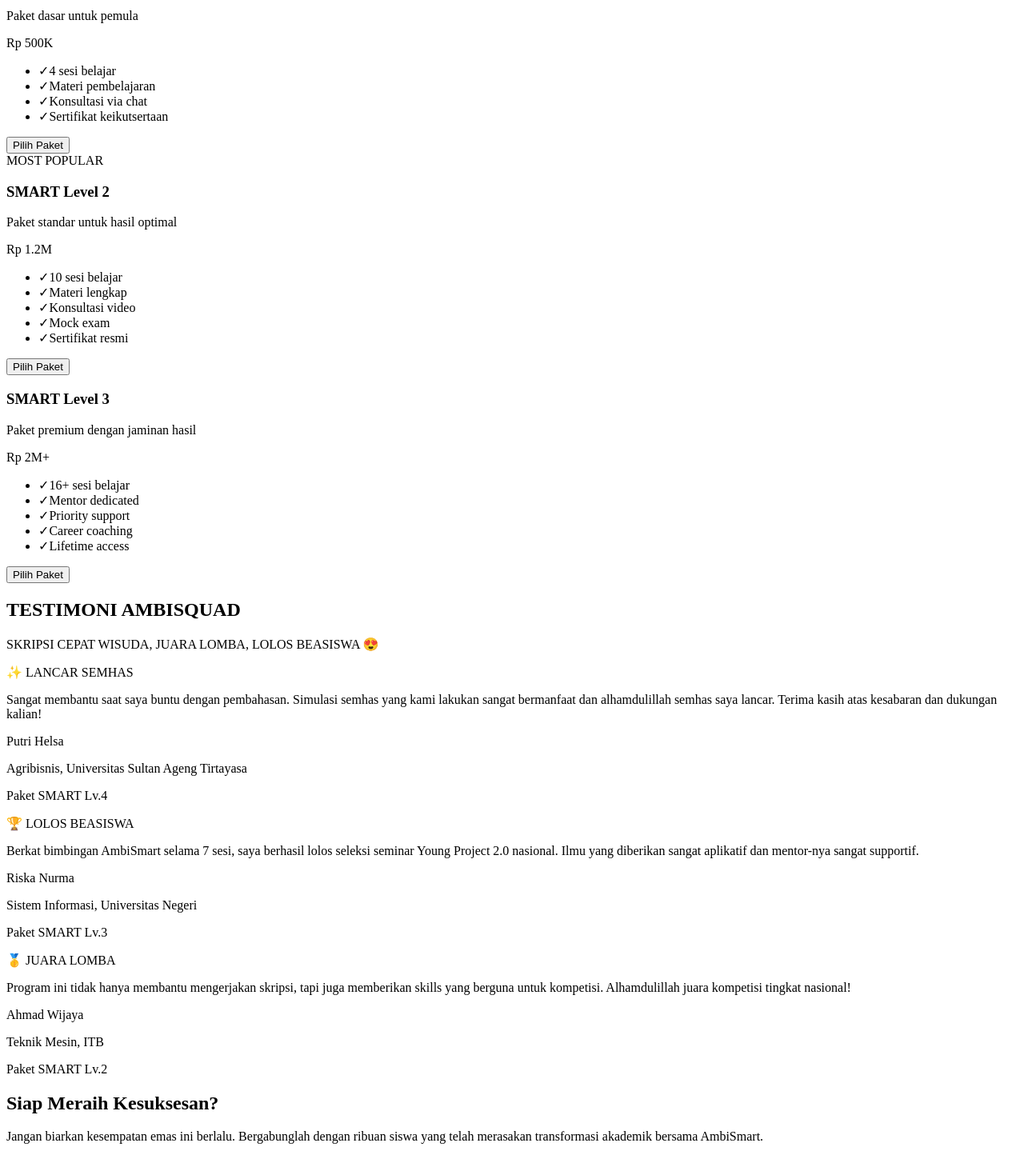
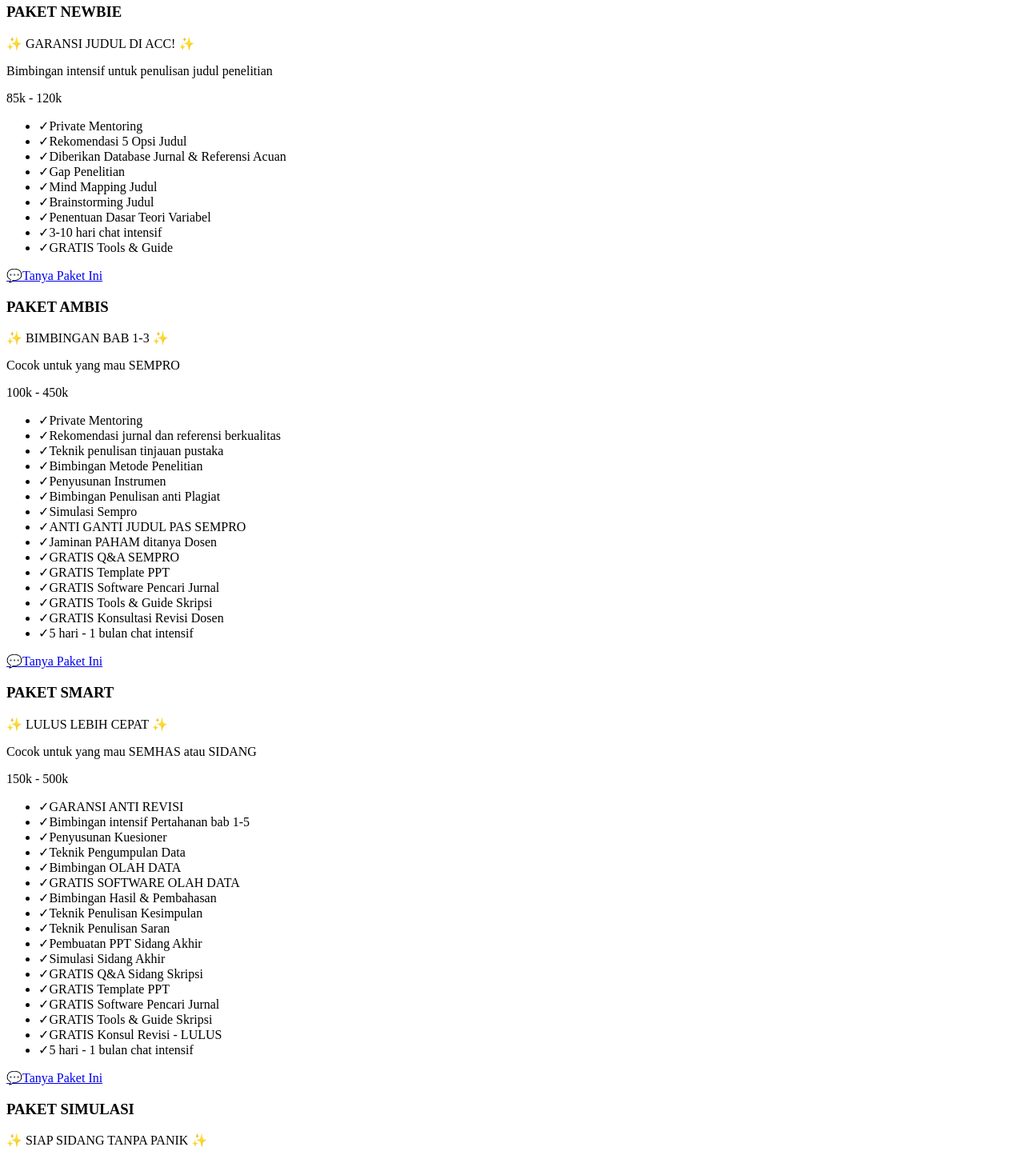
Before and after one commit to LuthfiAditya01/ambismart, a Next.js app: page /dashboard in a window 1280 px wide. Shown: the part 700-2144 px from the top of the page at 80% size. Built offline with nearby package versions, Linux system fonts and the light colour scheme.

Commit message:
Update
Update routing for anniversary page and enhance services section with new packages and features

```diff
--- a/src/App.tsx
+++ b/src/App.tsx
@@ -18,7 +18,7 @@
       <BrowserRouter>
         <Routes>
           <Route path="/" element={<Dashboard />} />
-          <Route path="/2nd" element={<SecondAnniversary />} />
+          <Route path="/2ndambismart" element={<SecondAnniversary />} />
           <Route path="*" element={<NotFound />} />
         </Routes>
       </BrowserRouter>
--- a/src/components/about.tsx
+++ b/src/components/about.tsx
@@ -9,7 +9,7 @@
           <div className="text-center md:text-left">
             <h2 className="text-3xl sm:text-4xl md:text-5xl font-bold text-primary mb-4 md:mb-6">Tentang AmbiSmart</h2>
             <p className="text-base sm:text-lg text-gray-700 mb-4 md:mb-6 leading-relaxed">
-              AmbiSmart adalah platform bimbingan akademik terpercaya yang telah membantu lebih dari 1000+ mahasiswa
+              AmbiSmart adalah platform bimbingan akademik terpercaya yang telah membantu lebih dari 100+ mahasiswa
               mencapai kesuksesan mereka. Dengan tim mentor berpengalaman dan metodologi pembelajaran yang terbukti
               efektif, kami siap membimbing Anda menuju prestasi gemilang.
             </p>
--- a/src/components/services.tsx
+++ b/src/components/services.tsx
@@ -1,84 +1,275 @@
 export default function Services() {
   const packages = [
     {
-      name: "SMART Level 1",
-      price: "Rp 500K",
-      description: "Paket dasar untuk pemula",
-      features: ["4 sesi belajar", "Materi pembelajaran", "Konsultasi via chat", "Sertifikat keikutsertaan"],
+      name: "PAKET NEWBIE",
+      link: "PAKET%20NEWBIE",
+      price: "85k - 120k",
+      subtitle: "✨ GARANSI JUDUL DI ACC! ✨",
+      description: "Bimbingan intensif untuk penulisan judul penelitian",
+      features: [
+        "Private Mentoring",
+        "Rekomendasi 5 Opsi Judul",
+        "Diberikan Database Jurnal & Referensi Acuan",
+        "Gap Penelitian",
+        "Mind Mapping Judul",
+        "Brainstorming Judul",
+        "Penentuan Dasar Teori Variabel",
+        "3-10 hari chat intensif",
+        "GRATIS Tools & Guide",
+      ],
+      highlight : true,
       color: "accent-light",
     },
     {
-      name: "SMART Level 2",
-      price: "Rp 1.2M",
-      description: "Paket standar untuk hasil optimal",
-      features: ["10 sesi belajar", "Materi lengkap", "Konsultasi video", "Mock exam", "Sertifikat resmi"],
-      highlight: true,
+      name: "PAKET AMBIS",
+      link: "PAKET%20AMBIS",
+      price: "100k - 450k",
+      subtitle: "✨ BIMBINGAN BAB 1-3 ✨",
+      description: "Cocok untuk yang mau SEMPRO",
+      features: [
+        "Private Mentoring",
+        "Rekomendasi jurnal dan referensi berkualitas",
+        "Teknik penulisan tinjauan pustaka",
+        "Bimbingan Metode Penelitian",
+        "Penyusunan Instrumen",
+        "Bimbingan Penulisan anti Plagiat",
+        "Simulasi Sempro",
+        "ANTI GANTI JUDUL PAS SEMPRO",
+        "Jaminan PAHAM ditanya Dosen",
+        "GRATIS Q&A SEMPRO",
+        "GRATIS Template PPT",
+        "GRATIS Software Pencari Jurnal",
+        "GRATIS Tools & Guide Skripsi",
+        "GRATIS Konsultasi Revisi Dosen",
+        "5 hari - 1 bulan chat intensif",
+      ],
       color: "accent",
     },
     {
-      name: "SMART Level 3",
-      price: "Rp 2M+",
-      description: "Paket premium dengan jaminan hasil",
-      features: ["16+ sesi belajar", "Mentor dedicated", "Priority support", "Career coaching", "Lifetime access"],
+      name: "PAKET SMART",
+      link: "PAKET%20SMART",
+      price: "150k - 500k",
+      subtitle: "✨ LULUS LEBIH CEPAT ✨",
+      description: "Cocok untuk yang mau SEMHAS atau SIDANG",
+      features: [
+        "GARANSI ANTI REVISI",
+        "Bimbingan intensif Pertahanan bab 1-5",
+        "Penyusunan Kuesioner",
+        "Teknik Pengumpulan Data",
+        "Bimbingan OLAH DATA",
+        "GRATIS SOFTWARE OLAH DATA",
+        "Bimbingan Hasil & Pembahasan",
+        "Teknik Penulisan Kesimpulan",
+        "Teknik Penulisan Saran",
+        "Pembuatan PPT Sidang Akhir",
+        "Simulasi Sidang Akhir",
+        "GRATIS Q&A Sidang Skripsi",
+        "GRATIS Template PPT",
+        "GRATIS Software Pencari Jurnal",
+        "GRATIS Tools & Guide Skripsi",
+        "GRATIS Konsul Revisi - LULUS",
+        "5 hari - 1 bulan chat intensif",
+      ],
+      color: "primary",
+    },
+    {
+      name: "PAKET SIMULASI",
+      link: "PAKET%20SIMULASI",
+      price: "85k - 100k",
+      subtitle: "✨ SIAP SIDANG TANPA PANIK ✨",
+      description: "Persiapan maksimal untuk sidang",
+      features: [
+        "Latihan Presentasi SIDANG dari pembuka - penutup",
+        "Tips & Trik Menjawab Pertanyaan",
+        "Latihan Q&A Skripsi",
+        "Feedback cara presentasi",
+        "Tips & Trik menghadapi dosen ketika sidang",
+        "Feedback revisi setelah sidang",
+        "Bimbingan revisi setelah sidang",
+        "GRATIS Template PPT",
+        "GRATIS Template Q&A",
+        "GRATIS Tools & Guide Skripsi",
+        "Simulasi online atau ppt",
+      ],
+      color: "accent-red",
+    },
+    {
+      name: "PAKET ANTI REVISI",
+      link: "PAKET%20ANTI%20REVISI",
+      price: "50k",
+      subtitle: "✨ Anti Revisi Oleh Dosen ✨",
+      description: "Revisi apa saja yang harus diperbaiki",
+      features: [
+        "Diberikan revisi apa saja yang harus diperbaiki sebelum mengajukan ke Dosen",
+        "Bantuan PARAFRASE anti kena plagiat",
+        "Pemahaman mengenai skripsi",
+        "Tambahan REFERENSI",
+        "GRATIS Template PPT",
+        "GRATIS Q&A",
+        "GRATIS Software pencari jurnal",
+        "1X revisi skripsi (chat intensif)",
+      ],
+      color: "accent-light",
+    },
+    {
+      name: "PAKET BEASISWA",
+      link: "PAKET%20BEASISWA",
+      price: "100k - 300k",
+      subtitle: "✨ Siap Lolos Beasiswa dengan Persiapan Terbaik ✨",
+      description: "1 on 1 Mentoring Beasiswa",
+      features: [
+        "Pelatihan Tes & Wawancara",
+        "Tips & Trik Pembuatan Motivation Letter/Essay yang menojol",
+        "Proofreading Essay agar bebas kesalahan",
+        "Simulasi & Feedback untuk meningkatkan performa wawancara",
+        "Eksklusif Template Q&A Wawancara",
+        "GRATIS Konsultasi via Chat kapan saja",
+        "GRATIS Tools Lolos Beasiswa",
+        "Mentor adalah AWARDEE yang berpengalaman langsung",
+        "3 hari - 2 minggu intensif chat",
+      ],
+      color: "accent",
+    },
+    {
+      name: "PAKET LOMBA",
+      link: "PAKET%20LOMBA",
+      price: "100k - 300k",
+      subtitle: "✨ Bimbingan Langkap untuk Jadi Juara Lomba ✨",
+      description: "1 on 1 Mentoring Lomba",
+      features: [
+        "Bimbingan Pembuatan lomba hingga selesai: Essay/Business Plan/KTI",
+        "Tips & Trik menghadapi juri, presentasi dll",
+        "Proofreading Essay, dll serta feedback",
+        "Diskusi Selama Perlombaan Berlangsung",
+        "Materi Relevan dengan Lomba",
+        "SIMULASI Presentasi",
+        "Eksklusif tools JUARA LOMBA",
+        "FREE konsultasi via chat 24/7",
+        "Mentor adalah JUARA LOMBA ESSAY, BUSINESS PLAN, BMC, KTI, PODCAST, POSTER, dll",
+        "Intensif chat 3 hari - 1 bulan",
+      ],
+      color: "primary",
+    },
+    {
+      name: "PAKET AKADEMIK",
+      link: "PAKET%20AKADEMIK",
+      price: "100k - 200k",
+      subtitle: "✨ Tuntas Tugas, Tingkatkan Prestasi ✨",
+      description: "1-on-1 Mentoring Personal",
+      features: [
+        "Bimbingan Lengkap Tugas: Membantu dari awal hingga selesai",
+        "Feedback Mendalam: revisi tugas untuk hasil maksimal",
+        "Konsultasi dan brainstorming untuk solusi terbaik",
+        "Mendukung pengerjaan tugas secara efektif",
+        "Pengingat Deadline: FREE Konsultasi via Chat 24/7",
+        "Simulasi Presentasi Tugas",
+        "Eksklusif Template dan Tools Tugas Akademik",
+        "Chat intensif 3 hari - 2 minggu dengan prioritas respons",
+      ],
       color: "accent-red",
     },
   ]
 
   return (
-    <section className="py-20 px-4 bg-white" id="services">
-      <div className="max-w-6xl mx-auto">
-        <div className="text-center mb-16">
-          <h2 className="text-4xl md:text-5xl font-bold text-primary mb-4">PAKET AMBISMART</h2>
-          <p className="text-xl text-gray-600">🎓 Pilih Paket, Sesuaikan Anggaran, Raih Kesuksesan Bersama AmbiSmart</p>
+    <section className="py-12 sm:py-16 md:py-20 px-4 sm:px-6 lg:px-8 bg-white" id="services">
+      <div className="max-w-7xl mx-auto">
+        <div className="text-center mb-12 md:mb-16">
+          <h2 className="text-3xl sm:text-4xl md:text-5xl font-bold text-primary mb-4">Paket AmbiSmart</h2>
+          <p className="text-base sm:text-lg md:text-xl text-gray-600">
+            🎓 Pilih Paket, Sesuaikan Anggaran, Raih Kesuksesan Bersama AmbiSmart
+          </p>
         </div>
 
-        <div className="grid grid-cols-1 md:grid-cols-3 gap-8">
+        <div className="grid grid-cols-1 md:grid-cols-2 lg:grid-cols-4 gap-6 md:gap-8">
           {packages.map((pkg, index) => (
             <div
               key={index}
-              className={`relative rounded-xl p-8 transition-all duration-300 ${
+              className={`relative rounded-xl p-6 md:p-8 transition-all duration-300 hover:shadow-2xl ${
                 pkg.highlight
-                  ? "bg-gradient-to-br from-accent to-accent-dark text-white shadow-2xl scale-105"
+                  ? "bg-gradient-to-br from-accent to-accent-dark text-white shadow-2xl transform hover:scale-105"
                   : "bg-gray-50 border-2 border-gray-200 hover:border-accent"
               }`}
             >
               {pkg.highlight && (
                 <div className="absolute -top-4 left-1/2 transform -translate-x-1/2">
-                  <span className="bg-accent-red text-white px-4 py-1 rounded-full text-sm font-bold">
-                    MOST POPULAR
+                  <span className="bg-accent-red text-white px-4 py-1 rounded-full text-xs sm:text-sm font-bold">
+                    TERPOPULER
                   </span>
                 </div>
               )}
 
-              <h3 className={`text-2xl font-bold mb-2 ${pkg.highlight ? "text-black" : "text-primary"}`}>{pkg.name}</h3>
-              <p className={`mb-4 ${pkg.highlight ? "text-black" : "text-gray-600"}`}>{pkg.description}</p>
+              <h3 className={`text-xl sm:text-2xl font-bold mb-2 text-primary`}>
+                {pkg.name}
+              </h3>
 
-              <div className={`text-4xl font-bold mb-6 ${pkg.highlight ? "text-black" : `text-${pkg.color}`}`}>
+              {pkg.subtitle && (
+                <p
+                  className={`text-xs sm:text-sm font-semibold mb-3 ${pkg.highlight ? "text-accent-light" : "text-black"}`}
+                >
+                  {/* {pkg.subtitle} */}
+                  {pkg.highlight ? <><span className="text-green-800 font-extrabold">✨ GARANSI JUDUL DI ACC! ✨</span></> : pkg.subtitle}
+                </p>
+              )}
+
+              <p className={`text-sm mb-4 ${pkg.highlight ? "text-black" : "text-gray-600"}`}>{pkg.description}</p>
+
+              <div className={`text-2xl sm:text-3xl font-bold mb-6 ${pkg.highlight ? "text-black" : `text-${pkg.color}`}`}>
                 {pkg.price}
               </div>
 
-              <ul className="space-y-3 mb-8">
+              <ul className="space-y-2 mb-6 max-h-96 overflow-y-auto">
                 {pkg.features.map((feature, i) => (
-                  <li key={i} className={`flex items-center gap-3 ${pkg.highlight ? "text-black" : "text-gray-700"}`}>
+                  <li
+                    key={i}
+                    className={`flex items-start gap-2 text-xs sm:text-sm ${pkg.highlight ? "text-black" : "text-gray-700"}`}
+                  >
                     <span
-                      className={`w-5 h-5 rounded-full flex items-center justify-center ${pkg.highlight ? "bg-white bg-opacity-30" : "bg-accent bg-opacity-20"}`}
+                      className={`w-4 h-4 rounded-full flex items-center justify-center flex-shrink-0 mt-0.5 ${pkg.highlight ? "bg-white bg-opacity-30" : "bg-accent bg-opacity-20"}`}
                     >
                       ✓
                     </span>
-                    {feature}
+                    <span className="flex-1">{feature}</span>
                   </li>
                 ))}
               </ul>
 
-              <button
-                className={`w-full py-3 px-6 rounded-lg font-bold transition-all ${
+              {/* <button
+                className={`w-full py-3 px-6 rounded-lg font-bold transition-all text-sm sm:text-base ${
                   pkg.highlight ? "bg-white text-accent hover:bg-gray-100" : "bg-accent text-white hover:bg-accent-dark"
                 }`}
               >
                 Pilih Paket
-              </button>
+              </button> */}
+              <a
+              href={`https://wa.me/6285280389330?text=Halo%20kak!%20saya%20mau%20tanya%20tentang%20${pkg.link}-nya`}
+              className="px-6 py-3 bg-green-500 hover:bg-green-600 text-white font-bold rounded-lg transition-all inline-flex items-center justify-center gap-2"
+            >
+              <span>💬</span>
+              <span className="text-white">Tanya Paket Ini</span>
+            </a>
             </div>
           ))}
+        </div>
+
+        <div className="text-center mt-12 md:mt-16">
+          <p className="text-sm sm:text-base text-gray-600 mb-6">
+            Butuh konsultasi untuk memilih paket yang tepat? Hubungi kami!
+          </p>
+          <div className="flex flex-col sm:flex-row gap-4 justify-center">
+            <a
+              href="https://wa.me/6285280389330?text=Halo%20kak!%20saya%20mau%20tanya%20tentang%20AmbiSmart."
+              className="px-6 py-3 bg-green-500 hover:bg-green-600 text-white font-bold rounded-lg transition-all inline-flex items-center justify-center gap-2"
+            >
+              <span>💬</span>
+              <span className="text-white">Chat WhatsApp</span>
+            </a>
+            <a
+              href="#cta"
+              className="px-6 py-3 border-2 border-accent text-accent hover:bg-accent hover:text-white font-bold rounded-lg transition-all"
+            >
+              Daftar Sekarang!
+            </a>
+          </div>
         </div>
       </div>
     </section>
```
Also changed, not shown: src/components/cta.tsx (+7 -6 lines).
